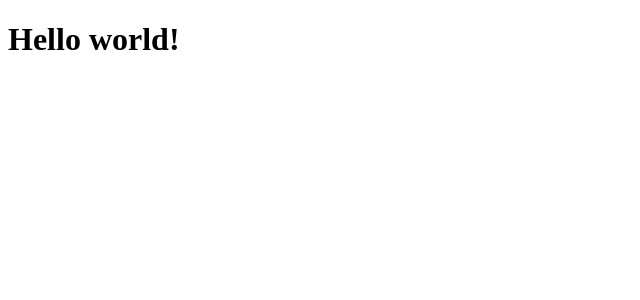
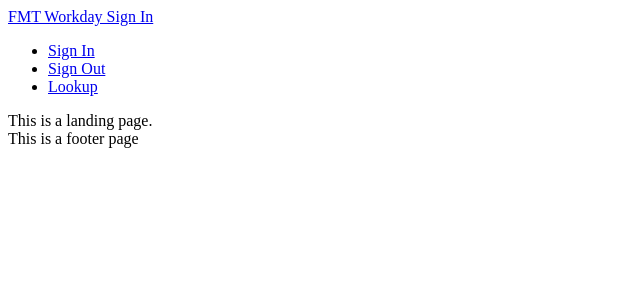
Before and after one commit to wesbasinger/fmt-apollo, a React (Create React App) app: page / in a window 1280 px wide. Shown: the top 300 px of the page, without its empty margins (0-640 px from the left). Built offline with nearby package versions, Linux system fonts and the light colour scheme.

Commit message:
Stubbed out all the routes.

```diff
--- a/package.json
+++ b/package.json
@@ -5,6 +5,8 @@
   "dependencies": {
     "react": "^16.2.0",
     "react-dom": "^16.2.0",
+    "react-router": "^4.2.0",
+    "react-router-dom": "^4.2.2",
     "react-scripts": "1.0.17"
   },
   "scripts": {
--- /dev/null
+++ b/src/Components/App.js
@@ -0,0 +1,29 @@
+import React from 'react';
+
+import { BrowserRouter as Router, Route, Switch } from 'react-router-dom';
+
+import Footer from './Footer';
+import Header from './Header';
+import Landing from './Landing';
+import Lookup from './Lookup';
+import SignIn from './SignIn';
+import SignOut from './SignOut'
+
+const App = () => {
+    return (
+        <Router>
+            <div>
+                <Header />
+                <Switch>
+                    <Route path="/" exact component={Landing}/>
+                    <Route path="/lookup" component={Lookup} />
+                    <Route path="/signIn" component={SignIn} />
+                    <Route path="/signOut" component={SignOut} />
+                </Switch>
+                <Footer />
+            </div>
+        </Router>
+    )
+}
+
+export default App;
--- /dev/null
+++ b/src/Components/Footer.js
@@ -0,0 +1,11 @@
+import React from 'react';
+
+const Footer = () => {
+    return (
+        <div>
+            This is a footer page
+        </div>
+    )
+}
+
+export default Footer;
--- /dev/null
+++ b/src/Components/Header.js
@@ -0,0 +1,18 @@
+import React from 'react';
+
+import { Link } from 'react-router-dom';
+
+const Header = () => {
+    return (
+        <div>
+            <Link to="/">FMT Workday Sign In</Link>
+            <ul>
+                <li><Link to="/signIn">Sign In</Link></li>
+                <li><Link to="/signOut">Sign Out</Link></li>
+                <li><Link to="/lookup">Lookup</Link></li>
+            </ul>
+        </div>
+    )
+}
+
+export default Header;
--- /dev/null
+++ b/src/Components/Landing.js
@@ -0,0 +1,11 @@
+import React from 'react';
+
+const Landing = () => {
+    return (
+        <div>
+            This is a landing page.
+        </div>
+    )
+}
+
+export default Landing;
--- /dev/null
+++ b/src/Components/Lookup.js
@@ -0,0 +1,11 @@
+import React from 'react';
+
+const Lookup = () => {
+    return (
+        <div>
+            This is a lookup
+        </div>
+    )
+}
+
+export default Lookup;
--- /dev/null
+++ b/src/Components/SignIn.js
@@ -0,0 +1,11 @@
+import React from 'react';
+
+const SignIn = () => {
+    return (
+        <div>
+            This is a sign in page
+        </div>
+    )
+}
+
+export default SignIn;
--- /dev/null
+++ b/src/Components/SignOut.js
@@ -0,0 +1,11 @@
+import React from 'react';
+
+const SignOut = () => {
+    return (
+        <div>
+            This is a signout
+        </div>
+    )
+}
+
+export default SignOut;
--- a/src/index.js
+++ b/src/index.js
@@ -1,4 +1,6 @@
 import React from 'react';
 import ReactDOM from 'react-dom';
 
-ReactDOM.render(<h1>Hello world!</h1>, document.getElementById('root'));
+import App from './Components/App';
+
+ReactDOM.render( <App />, document.getElementById('root'));
```
Also changed, not shown: 1 other file (tests, documents, lock files or other folders).
